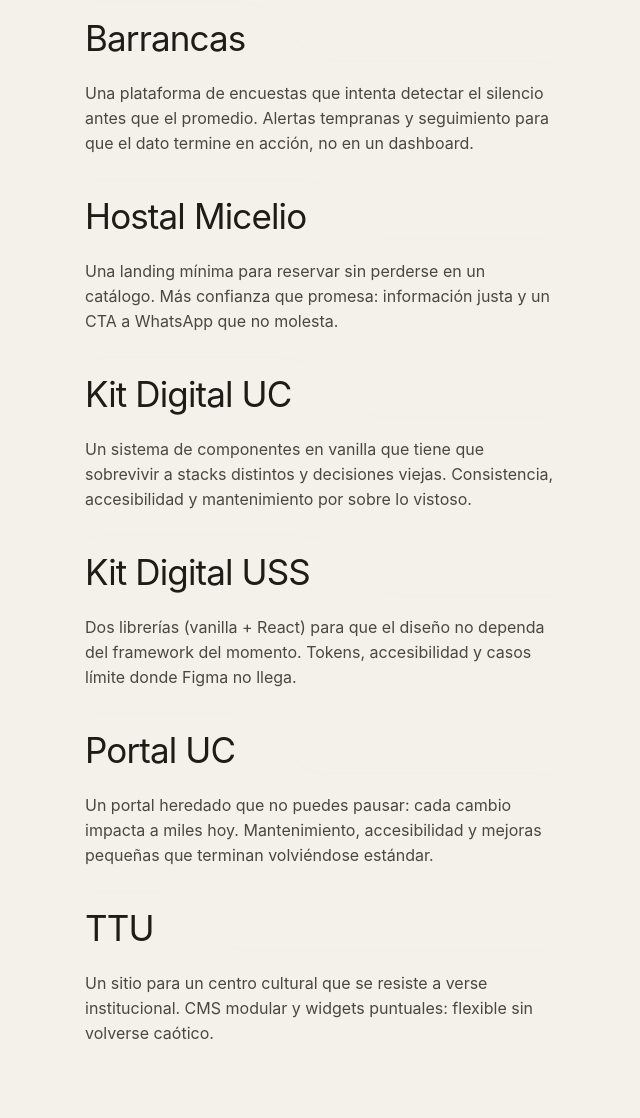
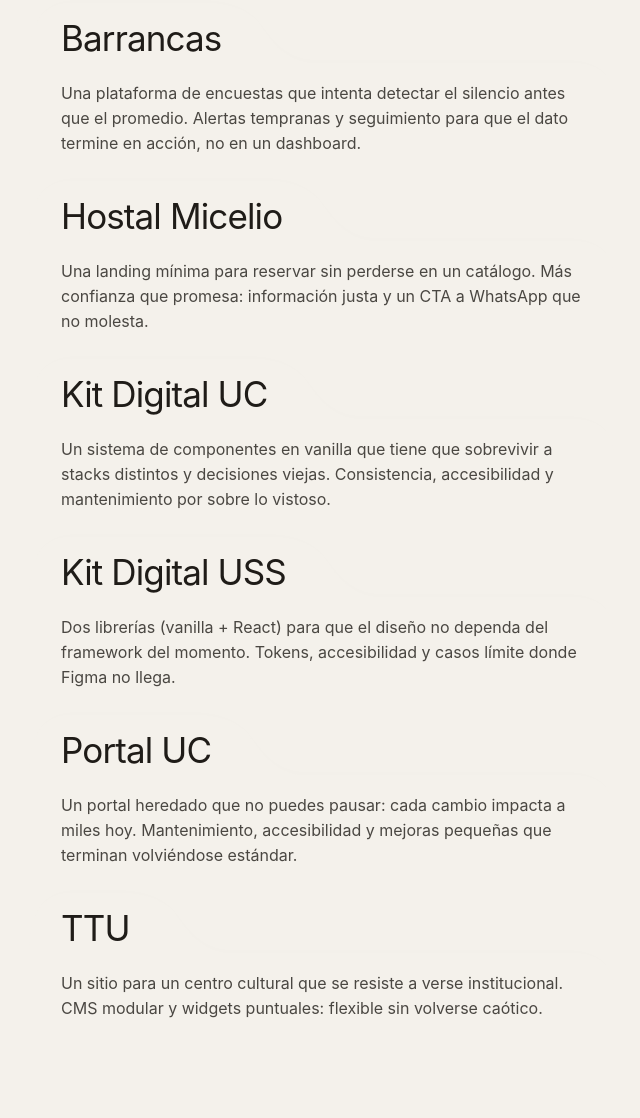
Before and after one commit to Skryensya/allison.sh, an Astro site: page / in a window 1280 px wide. Shown: the part 993-2111 px from the top of the page, without its empty margins (318-958 px from the left). Built offline with nearby package versions, Linux system fonts and the light colour scheme; Astro itself is replaced by a stand-in of ours.

Commit message:
fix folders

```diff
--- a/src/components/Folder.astro
+++ b/src/components/Folder.astro
@@ -25,7 +25,7 @@
     <div data-folder-text-layer class="pointer-events-none absolute inset-0">
       <div
         data-folder-label
-        class="absolute left-[24px] top-[16px] text-text font-sans text-xl sm:text-2xl md:text-3xl leading-[1.1] tracking-tight font-normal whitespace-nowrap pointer-events-auto select-text"
+        class="absolute left-[var(--folder-pad-x)] top-[16px] text-text font-sans text-xl sm:text-2xl md:text-3xl leading-[1.1] tracking-tight font-normal whitespace-nowrap pointer-events-auto select-text"
       >
         {title}
       </div>
@@ -34,7 +34,7 @@
         description && (
           <div
             data-folder-description
-            class="absolute left-[24px] top-[66px] md:top-[78px] right-[24px] text-muted font-sans text-base leading-[1.55] pointer-events-auto select-text"
+            class="absolute left-[var(--folder-pad-x)] top-[66px] md:top-[78px] right-[var(--folder-pad-x)] text-muted font-sans text-base leading-[1.55] pointer-events-auto select-text"
           >
             {description}
           </div>
--- a/src/components/FolderStack.astro
+++ b/src/components/FolderStack.astro
@@ -83,6 +83,16 @@
       The only clickable/hoverable element is the clipped .folder-stack__hit link.
     */
     pointer-events: none;
+
+    /*
+      Bleed into the page padding so the folder's inner padding can match the
+      page text container width.
+
+      (Uses the global --folder-pad-x which matches `px-6 md:px-8`.)
+    */
+    width: calc(100% + var(--folder-pad-x) + var(--folder-pad-x));
+    margin-left: calc(0px - var(--folder-pad-x));
+    margin-right: calc(0px - var(--folder-pad-x));
 
     /* No tilt / no sideways drift */
     --stack-x: 0px;
--- a/src/layouts/Project.astro
+++ b/src/layouts/Project.astro
@@ -20,7 +20,7 @@
   <main class="max-w-[58ch] mx-auto px-6 md:px-8 pt-4 pb-16 md:pb-24">
 
     <section class="mt-10 md:mt-12 mb-10 md:mb-12">
-      <Folder title={title} description={description} className="w-full" />
+      <Folder title={title} description={description} className="w-full folder-bleed" />
       {year && (
         <p class="mt-3 font-sans text-xs text-subtle">{year}</p>
       )}
--- a/src/scripts/folder-shapes-client.ts
+++ b/src/scripts/folder-shapes-client.ts
@@ -116,7 +116,7 @@
     if (desiredSvgHeight !== prevHeight) svg.setAttribute('height', String(desiredSvgHeight));
 
     // --- Width / flap geometry ---
-    const flapStart = 24;
+    const flapStart = Number.parseFloat(styles.getPropertyValue('--folder-pad-x')) || 24;
     const rootWidth = root.clientWidth || 0;
     if (!rootWidth) return;
 
--- a/src/styles/global.css
+++ b/src/styles/global.css
@@ -27,6 +27,30 @@
   pre {
     font-family: var(--font-mono) !important;
   }
+}
+
+/*
+  Shared horizontal gutter used by "bleed" components.
+  Matches the main container padding: `px-6 md:px-8`.
+*/
+:root {
+  --folder-pad-x: 24px;
+}
+
+@media (min-width: 768px) {
+  :root {
+    --folder-pad-x: 32px;
+  }
+}
+
+/*
+  Full-bleed helper: expands an element into the container padding, while keeping
+  the content aligned with the page text container.
+*/
+.folder-bleed {
+  width: calc(100% + var(--folder-pad-x) + var(--folder-pad-x));
+  margin-left: calc(0px - var(--folder-pad-x));
+  margin-right: calc(0px - var(--folder-pad-x));
 }
 
 /* Accessibility: screen reader only */
```
